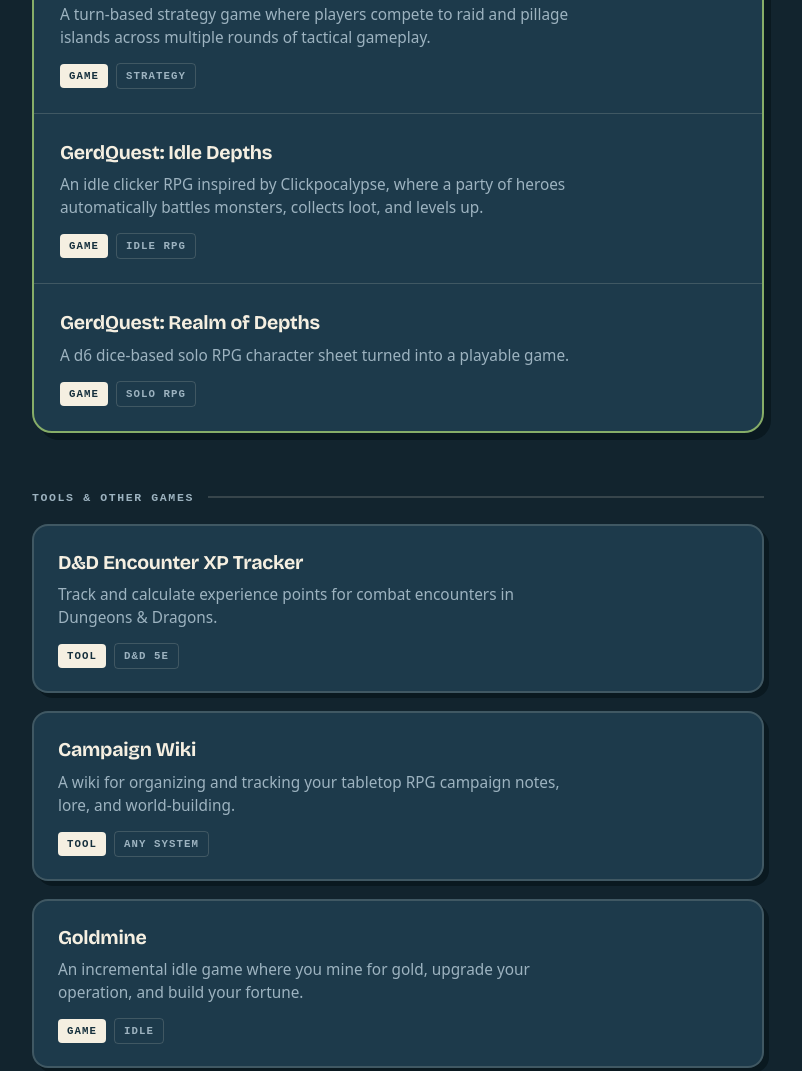
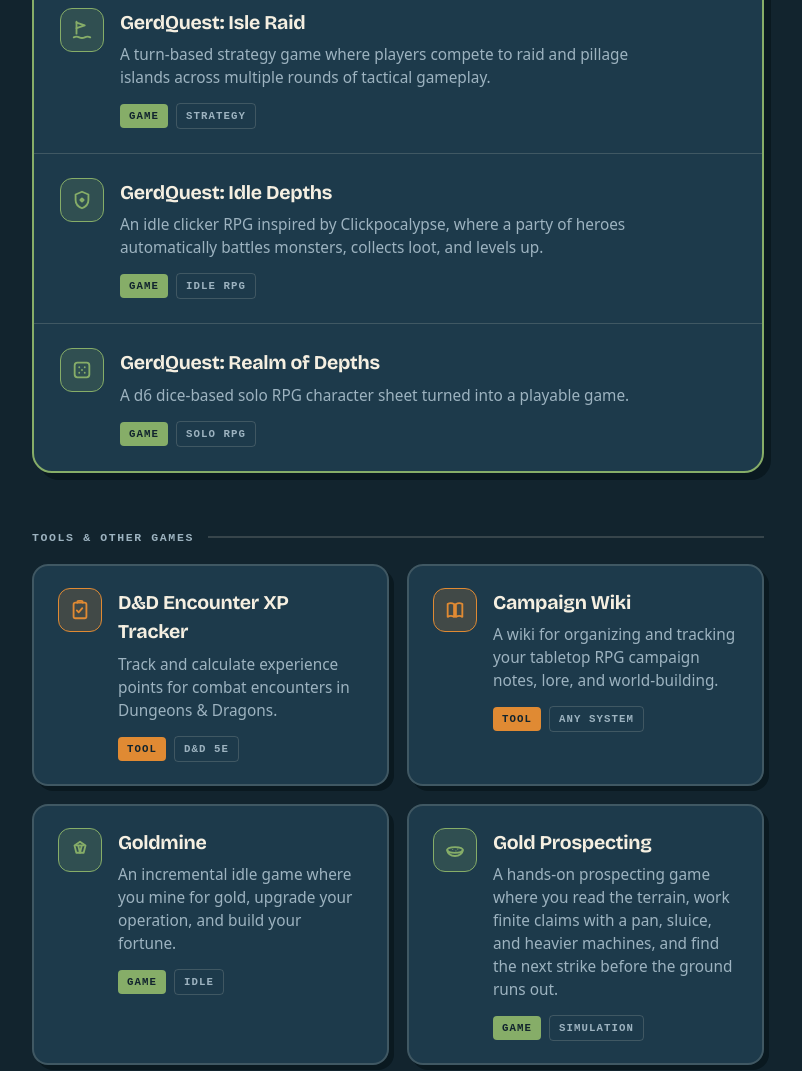
Before and after one commit to NerdyToddGerdy/nerdy-gerdy-games, a plain HTML site: page index.html in a window 1280 px wide. Shown: the part 452-1523 px from the top of the page, without its empty margins (242-1044 px from the left). Drawn offline with nearby package versions, Linux system fonts and the light colour scheme; a web font is replaced by a local one.

Commit message:
Add per-entry icon marks, color-coded game/tool taxonomy, responsive tools grid, and a bigger hero mascot
Tools & other games was locked to a single column with no grid-template-columns.
Every card was text-only despite covering seven visually distinct games/tools.
The frog/ember palette wasn't tied to the Game/Tool distinction it could encode.
The mascot read as a small logo lockup rather than the page's most distinctive asset.

Co-Authored-By: Claude Sonnet 5 <noreply@anthropic.com>

```diff
--- a/index.html
+++ b/index.html
@@ -48,21 +48,50 @@
         </div>
 
         <a class="panel" href="https://nerdytoddgerdy.github.io/island-pillagers/">
+            <span class="mark mark-game" aria-hidden="true">
+                <svg viewBox="0 0 24 24" fill="none" stroke="currentColor" stroke-width="2" stroke-linecap="round" stroke-linejoin="round">
+                    <path d="M6 3v13"/>
+                    <path d="M6 4l9 3-9 3"/>
+                    <path d="M3 20c2-1 4-1 6 0s4 1 6 0 4-1 6 0"/>
+                </svg>
+            </span>
+            <div class="row-body">
                 <h3>GerdQuest: Isle Raid</h3>
                 <p class="desc">A turn-based strategy game where players compete to raid and pillage islands across multiple rounds of tactical gameplay.</p>
-            <p class="tags"><span class="tag tag-type">Game</span><span class="tag tag-topic">Strategy</span></p>
+                <p class="tags"><span class="tag tag-type tag-game">Game</span><span class="tag tag-topic">Strategy</span></p>
+            </div>
         </a>
 
         <a class="panel" href="https://nerdytoddgerdy.github.io/toddpocalypse/">
+            <span class="mark mark-game" aria-hidden="true">
+                <svg viewBox="0 0 24 24" fill="none" stroke="currentColor" stroke-width="2" stroke-linecap="round" stroke-linejoin="round">
+                    <path d="M12 3l7 3v6c0 4.5-3 7.5-7 9-4-1.5-7-4.5-7-9V6l7-3z"/>
+                    <path d="M12 10.2l1.8 1.8-1.8 1.8-1.8-1.8 1.8-1.8z"/>
+                </svg>
+            </span>
+            <div class="row-body">
                 <h3>GerdQuest: Idle Depths</h3>
                 <p class="desc">An idle clicker RPG inspired by Clickpocalypse, where a party of heroes automatically battles monsters, collects loot, and levels up.</p>
-            <p class="tags"><span class="tag tag-type">Game</span><span class="tag tag-topic">Idle RPG</span></p>
+                <p class="tags"><span class="tag tag-type tag-game">Game</span><span class="tag tag-topic">Idle RPG</span></p>
+            </div>
         </a>
 
         <a class="panel" href="https://nerdytoddgerdy.github.io/notequest_browser/">
+            <span class="mark mark-game" aria-hidden="true">
+                <svg viewBox="0 0 24 24" fill="none" stroke="currentColor" stroke-width="2" stroke-linecap="round" stroke-linejoin="round">
+                    <rect x="4" y="4" width="16" height="16" rx="3"/>
+                    <circle cx="9" cy="9" r="1" fill="currentColor" stroke="none"/>
+                    <circle cx="15" cy="9" r="1" fill="currentColor" stroke="none"/>
+                    <circle cx="9" cy="15" r="1" fill="currentColor" stroke="none"/>
+                    <circle cx="15" cy="15" r="1" fill="currentColor" stroke="none"/>
+                    <circle cx="12" cy="12" r="1" fill="currentColor" stroke="none"/>
+                </svg>
+            </span>
+            <div class="row-body">
                 <h3>GerdQuest: Realm of Depths</h3>
                 <p class="desc">A d6 dice-based solo RPG character sheet turned into a playable game.</p>
-            <p class="tags"><span class="tag tag-type">Game</span><span class="tag tag-topic">Solo RPG</span></p>
+                <p class="tags"><span class="tag tag-type tag-game">Game</span><span class="tag tag-topic">Solo RPG</span></p>
+            </div>
         </a>
     </section>
 
@@ -70,27 +99,63 @@
 
     <div class="cards">
         <a class="card" href="https://nerdytoddgerdy.github.io/encounter-xp-tracker/">
+            <span class="mark mark-tool" aria-hidden="true">
+                <svg viewBox="0 0 24 24" fill="none" stroke="currentColor" stroke-width="2" stroke-linecap="round" stroke-linejoin="round">
+                    <rect x="5" y="4" width="14" height="17" rx="2"/>
+                    <path d="M9 4V3.5A1.5 1.5 0 0110.5 2h3A1.5 1.5 0 0115 3.5V4"/>
+                    <path d="M8.5 12.5l2 2 4-4.5"/>
+                </svg>
+            </span>
+            <div class="row-body">
                 <h3>D&amp;D Encounter XP Tracker</h3>
                 <p class="desc">Track and calculate experience points for combat encounters in Dungeons &amp; Dragons.</p>
-            <p class="tags"><span class="tag tag-type">Tool</span><span class="tag tag-topic">D&amp;D 5e</span></p>
+                <p class="tags"><span class="tag tag-type tag-tool">Tool</span><span class="tag tag-topic">D&amp;D 5e</span></p>
+            </div>
         </a>
 
         <a class="card" href="https://nerdytoddgerdy.github.io/campaign-wiki/">
+            <span class="mark mark-tool" aria-hidden="true">
+                <svg viewBox="0 0 24 24" fill="none" stroke="currentColor" stroke-width="2" stroke-linecap="round" stroke-linejoin="round">
+                    <path d="M4 5.5c2-1.3 4.7-1.3 7 0v14c-2.3-1.3-5-1.3-7 0v-14z"/>
+                    <path d="M20 5.5c-2-1.3-4.7-1.3-7 0v14c2.3-1.3 5-1.3 7 0v-14z"/>
+                </svg>
+            </span>
+            <div class="row-body">
                 <h3>Campaign Wiki</h3>
                 <p class="desc">A wiki for organizing and tracking your tabletop RPG campaign notes, lore, and world-building.</p>
-            <p class="tags"><span class="tag tag-type">Tool</span><span class="tag tag-topic">Any system</span></p>
+                <p class="tags"><span class="tag tag-type tag-tool">Tool</span><span class="tag tag-topic">Any system</span></p>
+            </div>
         </a>
 
         <a class="card" href="https://nerdytoddgerdy.github.io/goldmine-project/">
+            <span class="mark mark-game" aria-hidden="true">
+                <svg viewBox="0 0 24 24" fill="none" stroke="currentColor" stroke-width="2" stroke-linecap="round" stroke-linejoin="round">
+                    <path d="M12 3l6 4-2 8H8l-2-8 6-4z"/>
+                    <path d="M8 7h8M10 7l2 8M14 7l-2 8"/>
+                </svg>
+            </span>
+            <div class="row-body">
                 <h3>Goldmine</h3>
                 <p class="desc">An incremental idle game where you mine for gold, upgrade your operation, and build your fortune.</p>
-            <p class="tags"><span class="tag tag-type">Game</span><span class="tag tag-topic">Idle</span></p>
+                <p class="tags"><span class="tag tag-type tag-game">Game</span><span class="tag tag-topic">Idle</span></p>
+            </div>
         </a>
 
         <a class="card" href="https://nerdytoddgerdy.github.io/goldmining2/">
+            <span class="mark mark-game" aria-hidden="true">
+                <svg viewBox="0 0 24 24" fill="none" stroke="currentColor" stroke-width="2" stroke-linecap="round" stroke-linejoin="round">
+                    <path d="M3.5 12c0 3.5 3.8 6.5 8.5 6.5s8.5-3 8.5-6.5"/>
+                    <ellipse cx="12" cy="12" rx="8.5" ry="3.2"/>
+                    <circle cx="9.5" cy="11.5" r="0.6" fill="currentColor" stroke="none"/>
+                    <circle cx="13" cy="13" r="0.6" fill="currentColor" stroke="none"/>
+                    <circle cx="15" cy="11" r="0.6" fill="currentColor" stroke="none"/>
+                </svg>
+            </span>
+            <div class="row-body">
                 <h3>Gold Prospecting</h3>
                 <p class="desc">A hands-on prospecting game where you read the terrain, work finite claims with a pan, sluice, and heavier machines, and find the next strike before the ground runs out.</p>
-            <p class="tags"><span class="tag tag-type">Game</span><span class="tag tag-topic">Simulation</span></p>
+                <p class="tags"><span class="tag tag-type tag-game">Game</span><span class="tag tag-topic">Simulation</span></p>
+            </div>
         </a>
     </div>
 
--- a/styles.css
+++ b/styles.css
@@ -6,6 +6,8 @@
     --muted:   #9db3c0;
     --frog:    #86ad68;
     --ember:   #e08a33;
+    --frog-tint:  rgba(134, 173, 104, 0.18);
+    --ember-tint: rgba(224, 138, 51, 0.18);
     --rule:    rgba(245, 239, 225, 0.16);
     --shadow:  #0a1920;
 }
@@ -34,7 +36,13 @@ img { max-width: 100%; }
     margin-bottom: 64px;
 }
 
-.masthead img { width: 168px; height: auto; flex: none; }
+.masthead img {
+    width: 208px;
+    height: auto;
+    flex: none;
+    transform: rotate(-4deg);
+    filter: drop-shadow(6px 6px 0 var(--shadow));
+}
 
 .lede {
     font-family: "Bricolage Grotesque", system-ui, sans-serif;
@@ -102,7 +110,9 @@ img { max-width: 100%; }
 }
 
 .panel {
-    display: block;
+    display: flex;
+    align-items: flex-start;
+    gap: 16px;
     padding: 24px 26px;
     text-decoration: none;
     color: inherit;
@@ -115,10 +125,12 @@ img { max-width: 100%; }
 
 /* ---------- separate die-cut cards ---------- */
 
-.cards { display: grid; gap: 18px; }
+.cards { display: grid; gap: 18px; grid-template-columns: repeat(auto-fit, minmax(260px, 1fr)); }
 
 .card {
-    display: block;
+    display: flex;
+    align-items: flex-start;
+    gap: 16px;
     padding: 22px 24px;
     text-decoration: none;
     color: inherit;
@@ -134,6 +146,24 @@ img { max-width: 100%; }
     box-shadow: 2px 2px 0 var(--shadow);
     border-color: var(--ember);
 }
+
+/* ---------- entry mark: frog = game, ember = tool ---------- */
+
+.mark {
+    flex: none;
+    width: 44px;
+    height: 44px;
+    border-radius: 12px;
+    display: grid;
+    place-items: center;
+}
+
+.mark svg { width: 22px; height: 22px; }
+
+.mark-game { background: var(--frog-tint); border: 1.5px solid var(--frog); color: var(--frog); }
+.mark-tool { background: var(--ember-tint); border: 1.5px solid var(--ember); color: var(--ember); }
+
+.row-body { min-width: 0; }
 
 /* ---------- shared card innards ---------- */
 
@@ -163,7 +193,9 @@ img { max-width: 100%; }
     border-radius: 4px;
 }
 
-.tag-type  { background: var(--bone); color: #16303d; }
+.tag-type  { color: var(--field); font-weight: 700; }
+.tag-game  { background: var(--frog); }
+.tag-tool  { background: var(--ember); }
 .tag-topic { border: 1.5px solid var(--rule); color: var(--muted); }
 
 .panel:focus-visible, .card:focus-visible {
@@ -188,7 +220,7 @@ footer a:hover { text-decoration: underline; }
 
 @media (max-width: 620px) {
     .masthead { flex-direction: column; align-items: flex-start; gap: 22px; }
-    .masthead img { width: 132px; }
+    .masthead img { width: 156px; }
 }
 
 @media (prefers-reduced-motion: reduce) {
```
Lines whose indentation alone changed are shown as unchanged.
